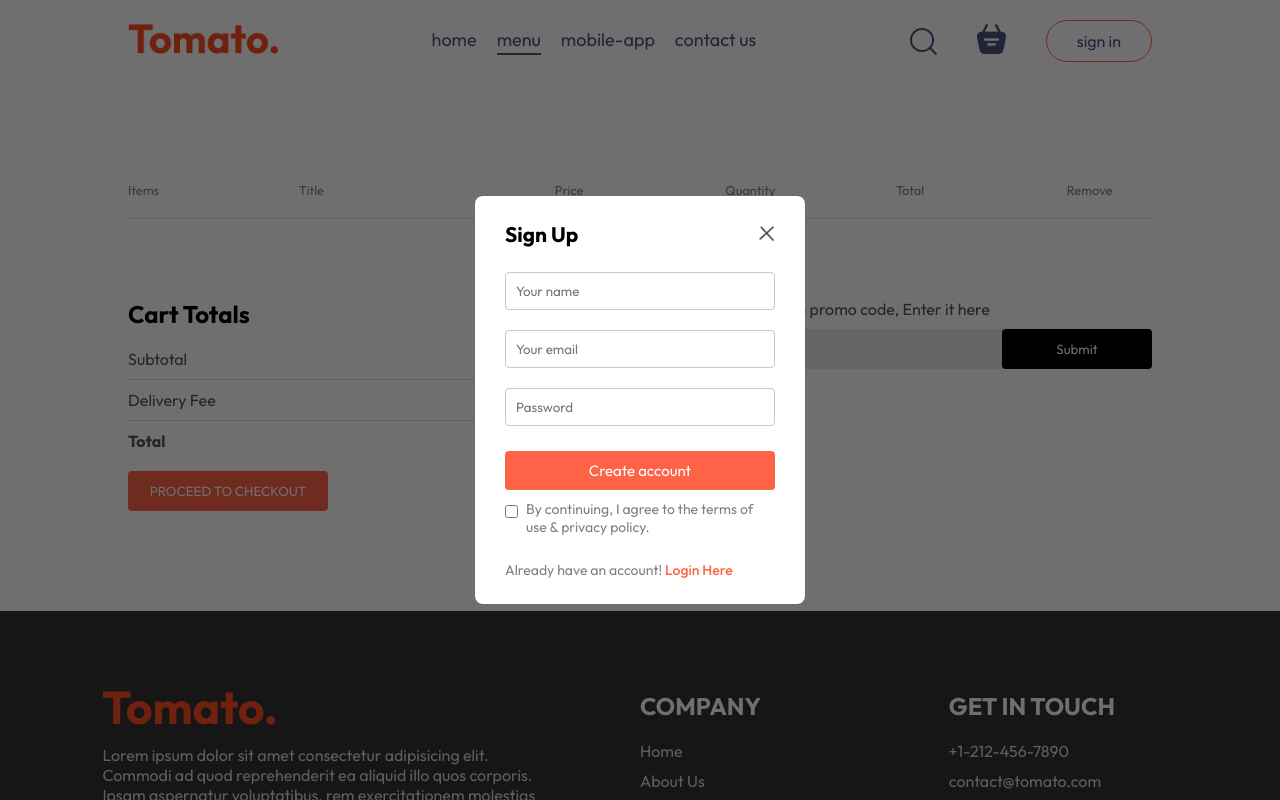
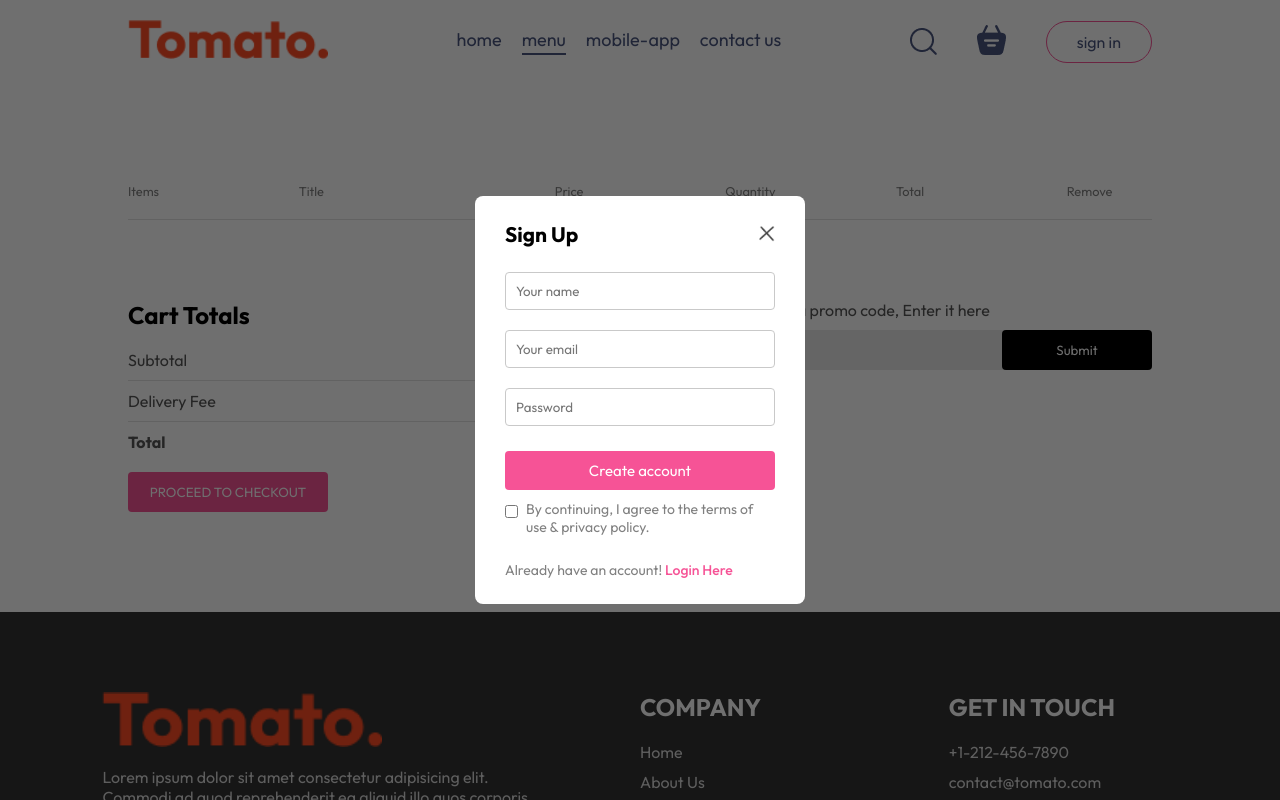
Before and after one commit to kubraacelik/QuickBite, a React (Vite) app in the folder frontend/: page /cart in a window 1280 px wide. Both pictures are taken after a click on the button "sign in". Shown: the top 800 px of the page. Built offline with nearby package versions, Linux system fonts and the light colour scheme.

Commit message:
updated color code

```diff
--- a/frontend/src/components/ExploreMenu/ExploreMenu.css
+++ b/frontend/src/components/ExploreMenu/ExploreMenu.css
@@ -51,7 +51,7 @@
 }
 
 .explore-menu-list-item .active {
-    border: 4px solid tomato;
+    border: 4px solid #F65396;
     padding: 2px;
     border-radius: 50%;
 }
--- a/frontend/src/components/FoodItem/FoodItem.css
+++ b/frontend/src/components/FoodItem/FoodItem.css
@@ -38,7 +38,7 @@
 }
 
 .food-item-price {
-    color: tomato;
+    color: #F65396;
     font-size: 22px;
     font-weight: 500;
     margin: 10px 0px;
--- a/frontend/src/components/Footer/Footer.css
+++ b/frontend/src/components/Footer/Footer.css
@@ -24,6 +24,10 @@
     flex-direction: column;
     align-items: start;
     gap: 20px;
+}
+
+.footer-content-left img{
+    width: 280px;
 }
 
 .footer-content-left li,
--- a/frontend/src/components/LoginPopup/LoginPopup.css
+++ b/frontend/src/components/LoginPopup/LoginPopup.css
@@ -51,7 +51,7 @@
     padding: 10px;
     border-radius: 4px;
     color: white;
-    background-color: tomato;
+    background-color: #F65396;
     font-size: 15px;
     cursor: pointer;
 }
@@ -68,7 +68,7 @@
 }
 
 .login-popup p span {
-    color: tomato;
+    color: #F65396;
     font-weight: 500;
     cursor: pointer;
 }
--- a/frontend/src/components/Navbar/Navbar.css
+++ b/frontend/src/components/Navbar/Navbar.css
@@ -6,7 +6,7 @@
 }
 
 .navbar .logo {
-    width: 150px;
+    width: 200px;
 }
 
 .navbar-menu {
@@ -27,7 +27,7 @@
     background: transparent;
     font-size: 16px;
     color: #49557e;
-    border: 1px solid tomato;
+    border: 1px solid #F65396;
     padding: 10px 30px;
     border-radius: 50px;
     cursor: pointer;
@@ -55,7 +55,7 @@
     position: absolute;
     min-width: 10px;
     min-height: 10px;
-    background-color: tomato;
+    background-color: #F65396;
     border-radius: 5px;
     top: -8px;
     right: -8px;
--- a/frontend/src/pages/Cart/Cart.css
+++ b/frontend/src/pages/Cart/Cart.css
@@ -56,7 +56,7 @@
 .cart-total button {
     border: none;
     color: white;
-    background-color: tomato;
+    background-color: #F65396;
     width: max(15vw, 200px);
     padding: 12px 0px;
     border-radius: 4px;
--- a/frontend/src/pages/PlaceOrder/PlaceOrder.css
+++ b/frontend/src/pages/PlaceOrder/PlaceOrder.css
@@ -23,7 +23,7 @@
     padding: 10px;
     border: 1px solid #c5c5c5;
     border-radius: 4px;
-    outline-color: tomato;
+    outline-color: #F65396;
 }
 
 .place-order-left .multi-fields {
```
